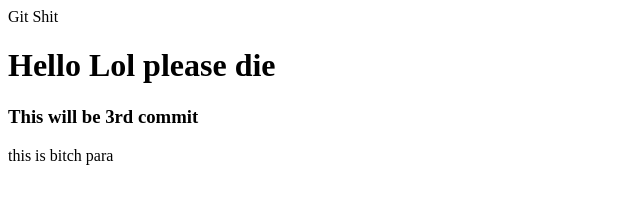
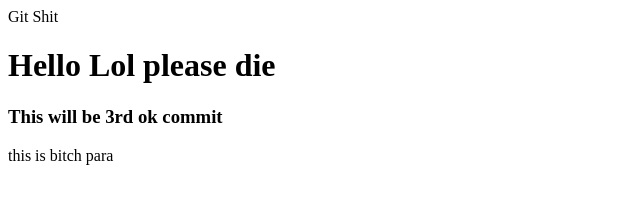
Before and after one commit to rajat7198/git-test, a website: page index.html in a window 1280 px wide. Shown: the full height of the page, 0-640 px from the left. Drawn offline with Linux system fonts and the light colour scheme.

Commit message:
forth commit

```diff
--- a/index.html
+++ b/index.html
@@ -9,7 +9,7 @@
   <body>
     Git Shit
     <h1>Hello Lol please die</h1>
-    <h3>This will be 3rd commit</h3>
+    <h3>This will be 3rd ok commit</h3>
     <p>this is bitch para</p>
   </body>
 </html>
```
Also changed, not shown: package.json (added, +24 -0 lines), 2 other files.
